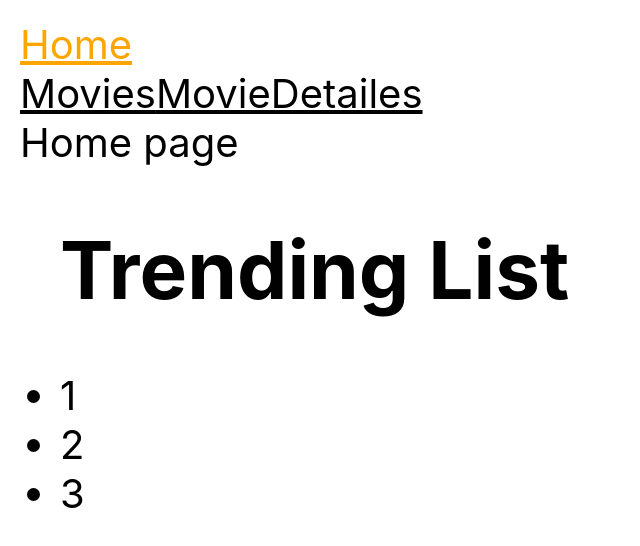
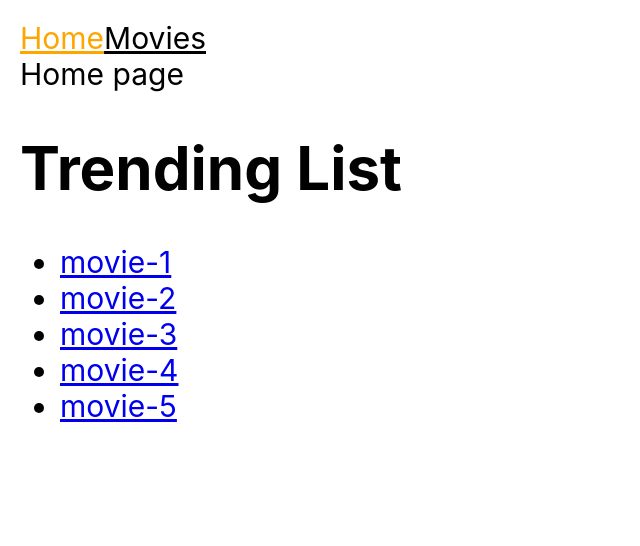
Before and after one commit to bestboost/goit-react-hw-05-movies, a React (Create React App) app: page / in a window 1280 px wide. Shown: the top 546 px of the page, without its empty margins (0-640 px from the left). Built offline with nearby package versions, Linux system fonts and the light colour scheme.

Commit message:
trending list

```diff
--- a/src/components/App.jsx
+++ b/src/components/App.jsx
@@ -7,7 +7,9 @@ import Cast from './Cast';
 import Reviews from './Reviews';
 
 const StyledLink = styled(NavLink)`
+  display: flex;
   color: black;
+
   &.active {
     color: orange;
   }
@@ -16,13 +18,11 @@ const StyledLink = styled(NavLink)`
 const App = () => {
   return (
     <div
-      style={{ margin: 20, fontSize: 40, color: '#010101'}}
+      style={{ margin: 20, fontSize: 30, color: '#010101'}}
     >
-       <nav>
+       <nav style={{display: 'flex'}}>
         <StyledLink to="/">Home</StyledLink>
-        <br/>
         <StyledLink to="/movies">Movies</StyledLink>
-        <StyledLink to="/movies/:movieId">MovieDetailes</StyledLink>
        </nav>
 
       <Routes>
--- a/src/components/TrendingList.jsx
+++ b/src/components/TrendingList.jsx
@@ -1,11 +1,30 @@
+import { useState } from 'react';
+import {Link, useSearchParams} from 'react-router-dom';
+
 const TrendingList = () => {
+     const [movies, setMovies] = useState([
+          'movie-1',
+          'movie-2',
+          'movie-3',
+          'movie-4',
+          'movie-5'
+     ]);
+         //   useEffect(() => {
+     //      HTTP request make, if you need
+     //   }, [])
+
+
    return  <div>
-            <ul>
-               <h1>Trending List</h1>
-               <li>1</li>
-               <li>2</li>
-               <li>3</li>
-            </ul>
+              <h1>Trending List</h1>
+               <ul>
+                 {movies.map( movie => {
+                     return(
+                         <li key={movie}>
+                              <Link to={`/movies/${movie}`}>{movie}</Link>
+                         </li>
+                       )
+                 })}
+               </ul>
            </div>
 };
 
--- a/src/components/pages/MovieDetails.js
+++ b/src/components/pages/MovieDetails.js
@@ -10,7 +10,7 @@ const MivieDetailes = () =>{
           return <div>
                   <button type="button">Go back</button>
                   <br />
-               MovieDetailes:{movieId}
+               MovieDetailes: {movieId}
                {/* <Link to={}>Go back</Link> */}
 
                    <div> :-) detailes</div>
```
